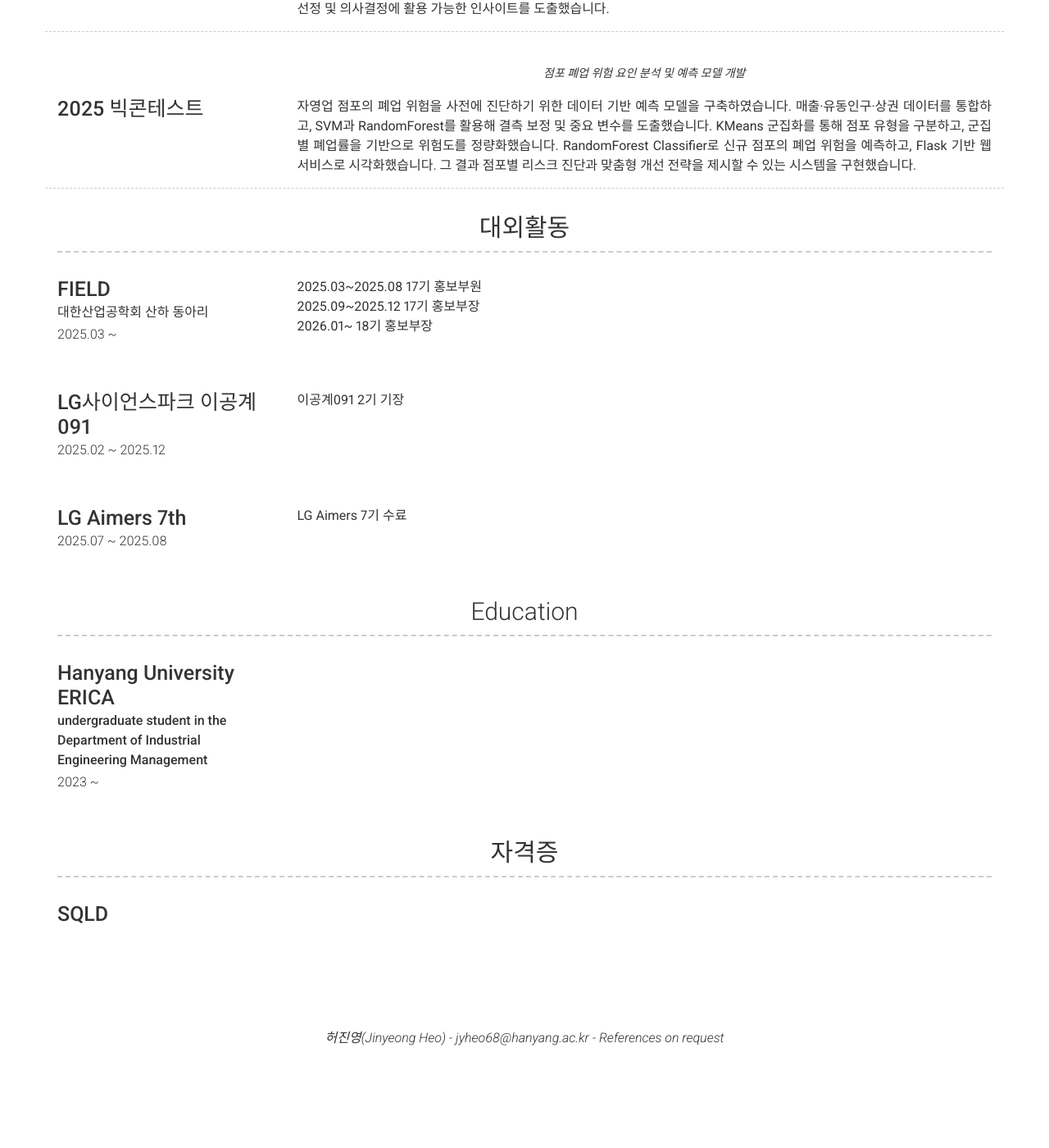
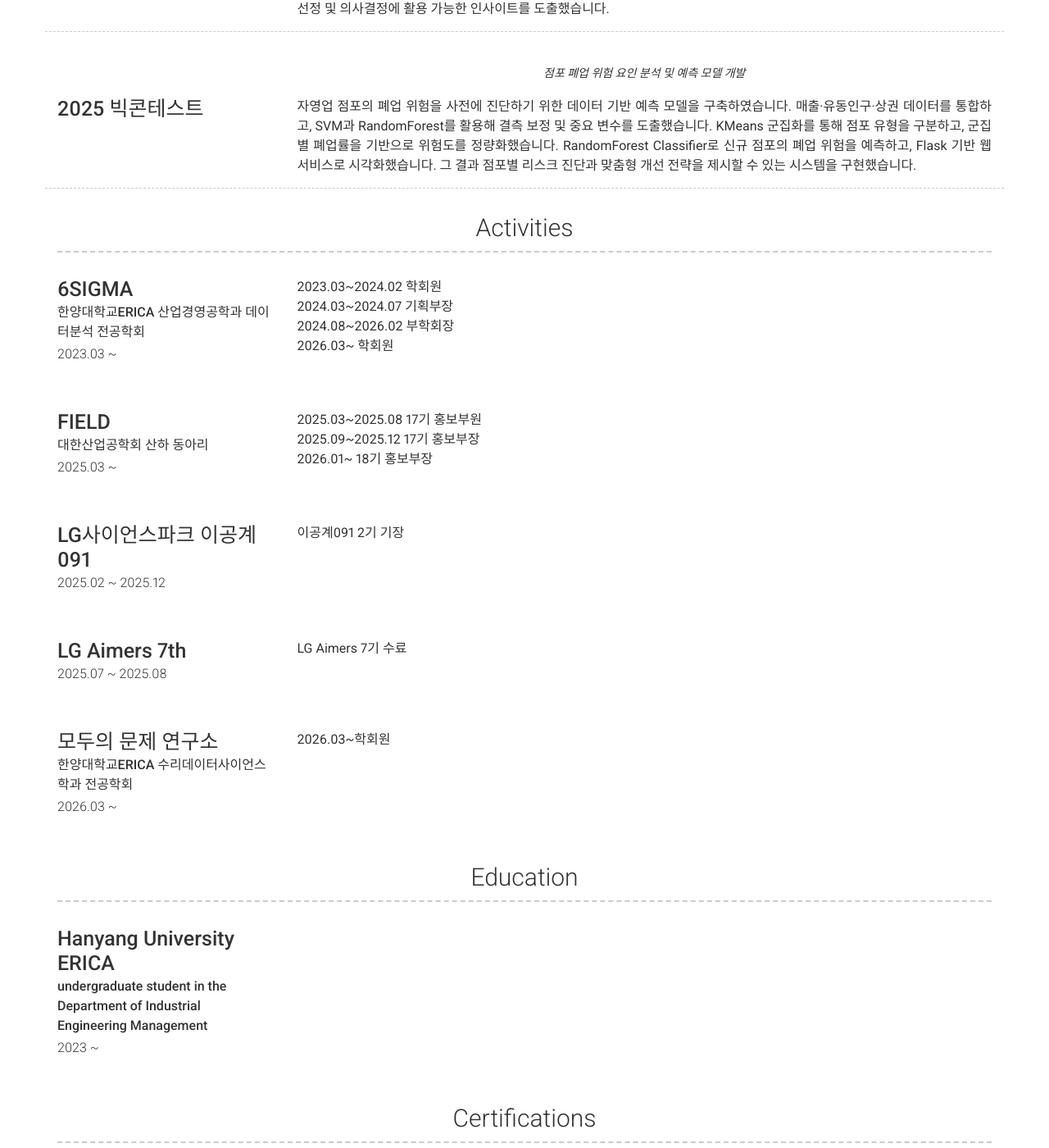
Before and after one commit to jyheo04/jyheo04.github.io, a Jekyll site: the page built from index.md, in a window 1280 px wide and 1400 px high, scrolled down 1018 px. Shown: the whole window at 82% size. Built offline with Jekyll 4.4.1, drawn with Linux system fonts in a browser that asks for light colours; nearby versions of some CDN libraries; before the commit the page ends 2304 px from its top, so only the background shows below that.

Commit message:
Fix YAML config

```diff
--- a/_config.yml
+++ b/_config.yml
@@ -47,7 +47,7 @@ about_content: | # this will include new lines to allow paragraphs
 
 
 content:
-  - title: 프로젝트 # Title for the section
+  - title: projects # Title for the section
     layout: list # Type of content section (list/text)
     content:
       - layout: left
@@ -88,9 +88,18 @@ content:
           KMeans 군집화를 통해 점포 유형을 구분하고, 군집별 폐업률을 기반으로 위험도를 정량화했습니다.
           RandomForest Classifier로 신규 점포의 폐업 위험을 예측하고, Flask 기반 웹 서비스로 시각화했습니다.
           그 결과 점포별 리스크 진단과 맞춤형 개선 전략을 제시할 수 있는 시스템을 구현했습니다.
-  - title: 대외활동
+  - title: Activities
     layout: list
     content:
+      - layout: left
+        title: 6SIGMA
+        sub_title: 한양대학교ERICA 산업경영공학과 데이터분석 전공학회
+        caption: 2023.03 ~
+        description: | # this will include new lines to allow paragraphs
+          2023.03~2024.02 학회원<br>
+          2024.03~2024.07 기획부장<br>
+          2024.08~2026.02 부학회장<br>
+          2026.03~        학회원
       - layout: left
         title: FIELD
         sub_title: 대한산업공학회 산하 동아리
@@ -109,6 +118,13 @@ content:
         caption: 2025.07 ~ 2025.08
         description: | # this will include new lines to allow paragraphs
           LG Aimers 7기 수료
+      - layout: left
+        title: 모두의 문제 연구소
+        sub_title: 한양대학교ERICA 수리데이터사이언스학과 전공학회
+        caption: 2026.03 ~
+        description: | # this will include new lines to allow paragraphs
+          2026.03~학회원
+
   - title: Education
     layout: list
     content:
@@ -116,7 +132,7 @@ content:
         title: Hanyang University ERICA
         sub_title: undergraduate student in the Department of Industrial Engineering Management
         caption: 2023 ~
-  - title: 자격증
+  - title: Certifications
     layout: list
     content:
       - layout: left
```
